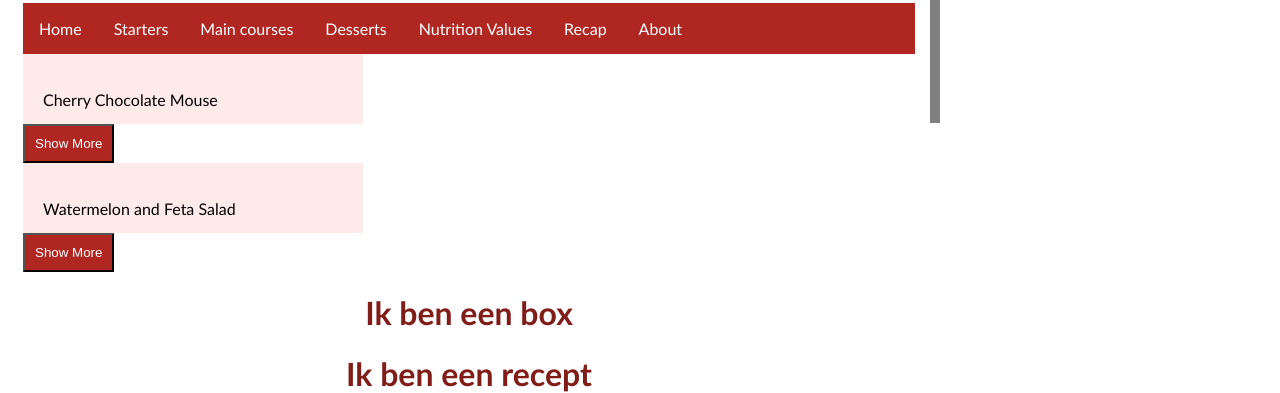
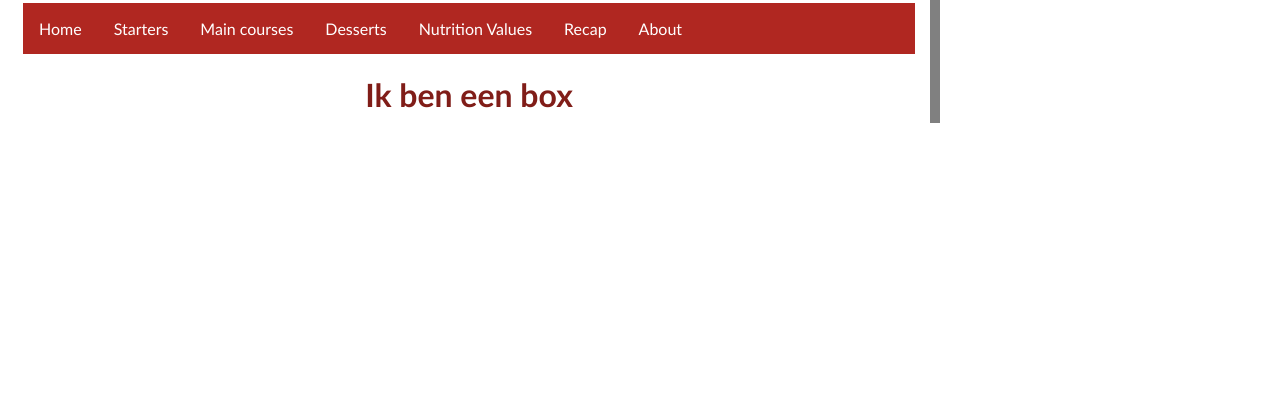
Before and after one commit to AmberElferink/WebtechnologyHTMLCSS, a plain HTML site: page recap.htm in a window 1280 px wide. Shown: the part 677-1070 px from the top of the page. After the commit the page ends 808 px from the top, so only its background shows below. Drawn offline with Linux system fonts and the light colour scheme.

Commit message:
commit van bende

```diff
--- a/javascript/recap.js
+++ b/javascript/recap.js
@@ -1,58 +1,98 @@
 var Box = class {
     constructor(title){
         this.title = title;
-        this.draw = function () {
+ /*      this.draw = function () {
             var node = document.createElement("h1");
             var textnode = document.createTextNode(this.title);
             node.appendChild(textnode);
             document.body.appendChild(node);
 
-        };
+        }; */
     }
 }
 
-class Recipe extends Box {
-    constructor(title) {
-        super(title);
 
 
-        var strchocolate = document.getElementById("contentchocolate");
-        var button = document.getElementById("showmore");
+Box.prototype.draw = function () {
+        var node = document.createElement("h1");
+        var textnode = document.createTextNode(this.title);
+        node.appendChild(textnode);
+
+        var content = document.getElementById("content");
+        content.appendChild(node);
+}
+
+
+
+class Recipe extends Box {
+
+    constructor(title,discription) {
+        super(title);
+        this.discription = discription;
+
+    }
+
+    /*
+
+
+        //var title = document.createTextNode(title);
+        var div = document.createElement("div");
+        var text = document.createTextNode(discribtion);
+
+        div.appendChild(text);
+
+        var string = document.getElementById("content");
+        string.innerHTML += "kkmjnjhbg"
+
+
+        var page = document.getElementById(id);
+
+        var button = document.createElement("button");
+        var t = document.createTextNode("show more");
+        button.appendChild(t);
+
+        document.body.appenChild(button);
 
         button.onclick =  function() {
-            if (strchocolate.className == "open"){
+            if (string.className == "open"){
                 // string hide
-                strchocolate.className = "";
+                string.className = "";
                 button.innerHTML = "show more";
+                string.removeChild(text);
+
             } else {
-                strchocolate.className = "open";
+                string.className = "open";
                 button.innerHTML = "show less";
-
+                string.appendChild(text);
             }
 
         };
 
 
-        var strmelon = document.getElementById("contentmelon");
-        var button = document.getElementById("showmoremelon");
 
-        button.onclick =  function() {
-            if (strmelon.className == "open"){
-                // string hide
-                strmelon.className = "";
-                button.innerHTML = "show more";
-            } else {
-                strmelon.className = "open";
-                button.innerHTML = "show less";
+    }*/
+}
 
-            }
+Recipe.prototype.draw = function() {
+    var node = document.createElement("h1");
+    var textnode = document.createTextNode(this.title);
+    node.appendChild(textnode);
 
-        };
-    }
+    var text = document.createTextNode(this.discription);
+
+    var content = document.getElementById("content");
+    node.appendChild(text);
+    discription.appendChild(content);
+
 }
+
 
 box1 = new Box("Ik ben een box");
 box1.draw();
 
-box2 = new Recipe("Ik ben een recept");
+box2 = new Recipe("Cherry Chocolate Mouse", "Cherry Chocolate Mouse is a recipe by Jamie Oliver, " +
+    "with lots of deliciousness chocolate and fruit. The perfect combination. ");
 box2.draw();
+
+box3 = new Recipe("Watermelon", "This is the describtion",);
+box3.draw();
--- a/recap.htm
+++ b/recap.htm
@@ -35,23 +35,13 @@
     <li><a href="about.htm">About</a></li>
 </ul>
 
-<div id="contentchocolate">
-    <p>Cherry Chocolate Mouse</p>
-    <br> <br>
-    <p>This chocolate mouse consist of 5 delicious ingredients, together making a heavenly mouse that you can not get enough of.
-        Made with dark chocolate, double cream, sugar, cherries and eggs. </p>
-</div>
+<div  id="content"></div>
 
-<button id="showmore">Show More</button>
+<!-- <button id="showmore">Show More</button> -->
 
-<div id="contentmelon">
-    <p>Watermelon and Feta Salad</p>
-    <br> <br>
-    <p>This chocolate mouse consist of 5 delicious ingredients, together making a heavenly mouse that you can not get enough of.
-        Made with dark chocolate, double cream, sugar, cherries and eggs. </p>
-</div>
 
-<button id="showmoremelon">Show More</button>
+
+
 </body>
 
 <aside class="sidenav">
--- a/styles.css
+++ b/styles.css
@@ -210,7 +210,7 @@ h1.sidenav {
     color: white;
 }
 
-#contentchocolate {
+.content {
     width: 300px;
     background: #FFEAEA;
     margin:0;
@@ -220,23 +220,11 @@ h1.sidenav {
 
 }
 
-#contentchocolate.open {
+.content.open {
     max-height: 400px;
 }
 
-#contentmelon {
-    width: 300px;
-    background: #FFEAEA;
-    margin:0;
-    max-height: 30px;
-    overflow: hidden;
-    padding: 20px 20px 20px 20px;
 
-}
-
-#contentmelon.open {
-    max-height: 400px;
-}
 
 #showmore {
     background: #B02721;
```
